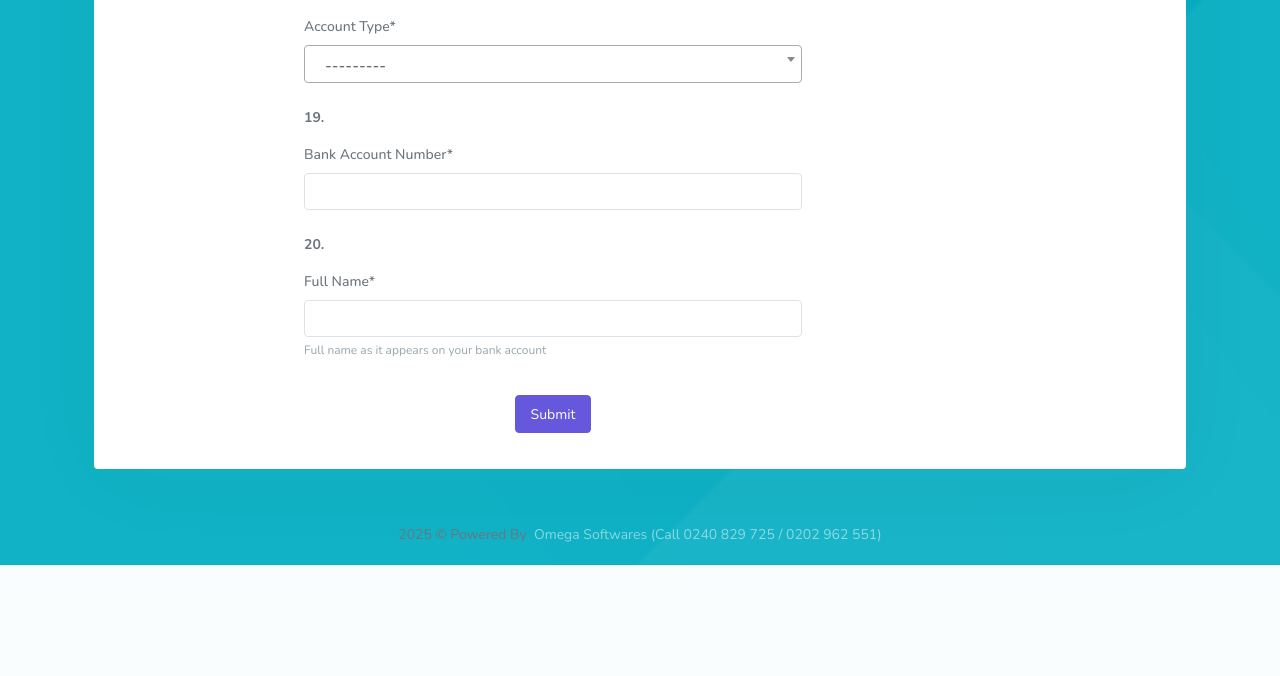
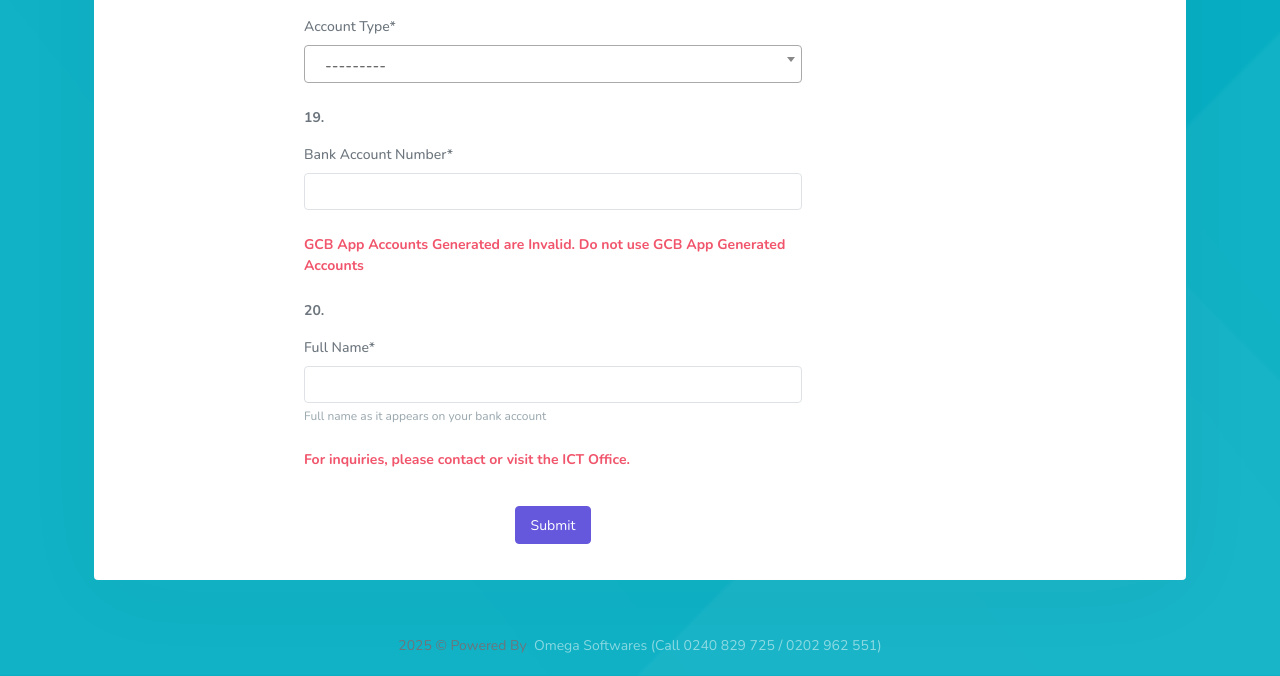
Before and after one commit to Rasonaapo/trainee_survey, a Django app: page / in a window 1280 px wide. Shown: the part 3040-3716 px from the top of the page. Before the commit the page ends 3605 px from the top, so only its background shows below. Run offline with Django 5.2, Linux system fonts and the light colour scheme; data comes from the database, SQL or seed files in the repository; some libraries are stand-ins or nearby versions.

Commit message:
note on bank account

```diff
--- a/formsapp/templates/formsapp/survey_form.html
+++ b/formsapp/templates/formsapp/survey_form.html
@@ -187,11 +187,15 @@
 <div class="form-group mb-3">
   <p><strong>19.</strong></p>
   {{ form.account_number|as_crispy_field }}
+    <span class="text-danger"><strong>GCB App Accounts Generated are Invalid. Do not use GCB App Generated Accounts</strong></span>
+
 </div>
 <div class="form-group mb-3">
   <p><strong>20.</strong></p>
   {{ form.full_name|as_crispy_field }}
 </div>
+
+<span class="text-danger"><strong>For inquiries, please contact or visit the ICT Office.</strong></span>
 
 <div class="form-group text-center mt-4">
   <button type="submit" class="btn btn-primary">Submit</button>
```
